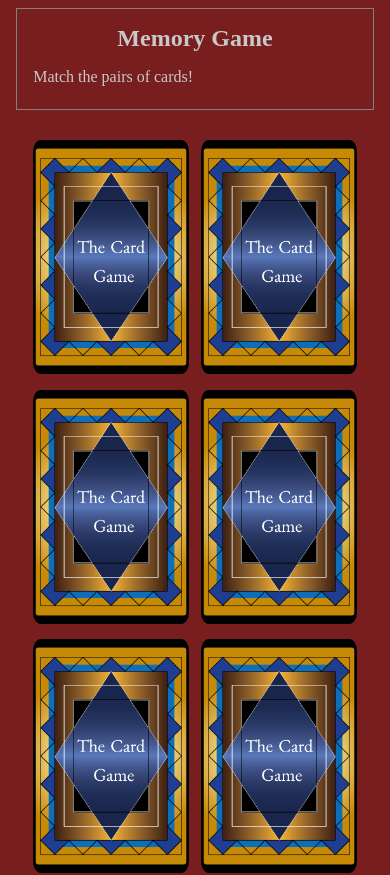
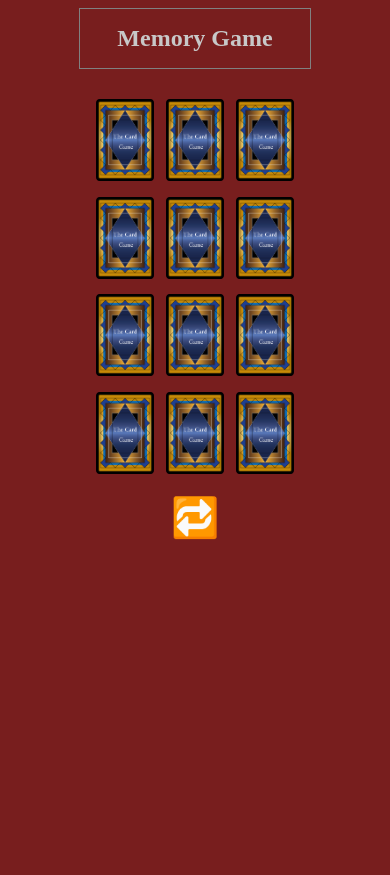
Before and after one commit to bb-hiroto-ishii/MEMORY_GAME, a React (Vite) app: page / in a window 390 px wide. Shown: the top 875 px of the page. After the commit the page ends 844 px from the top, so only its background shows below. Built offline with nearby package versions, Linux system fonts and the light colour scheme.

Commit message:
reduce pattern 3->2. change card size at small display.

```diff
--- a/src/App.css
+++ b/src/App.css
@@ -1,7 +1,7 @@
 .grid {
   justify-content: center;
   display: grid;
-  grid-template-columns: repeat(4, 77px);
+  grid-template-columns: repeat(4, 75px);
   gap: 10px 50px;
   margin-top: 30px;
 }
@@ -16,8 +16,8 @@
 }
 
 .card {
-  width: 77px;
-  height: 110px;
+  width: 75px;
+  height: 105px;
   font-size: 30px;
   text-align: center;
   background-color: transparent;
@@ -55,28 +55,22 @@
     max-width: 100vw;
     padding: 0 5vw;
   }
+  p {
+    display: none;
+  }
+  header {
+    height: auto;
+  }
   .grid {
-    grid-template-columns: repeat(3, 22vw); /* 3列にして幅を可変に */
+    grid-template-columns: repeat(3, 15vw); /* 3列にして幅を可変に */
     gap: 4vw 3vw;
   }
   .card {
-    width: 22vw;
-    height: 32vw;
+    width: 15vw;
+    height: 21vw;
     font-size: 7vw;
   }
   .reset-button {
     font-size: 10vw;
   }
 }
-
-/* さらに狭い画面（縦長スマホ） */
-@media (max-width: 400px) {
-  .grid {
-    grid-template-columns: repeat(2, 40vw);
-  }
-  .card {
-    width: 40vw;
-    height: 60vw;
-    font-size: 10vw;
-  }
-}
```
